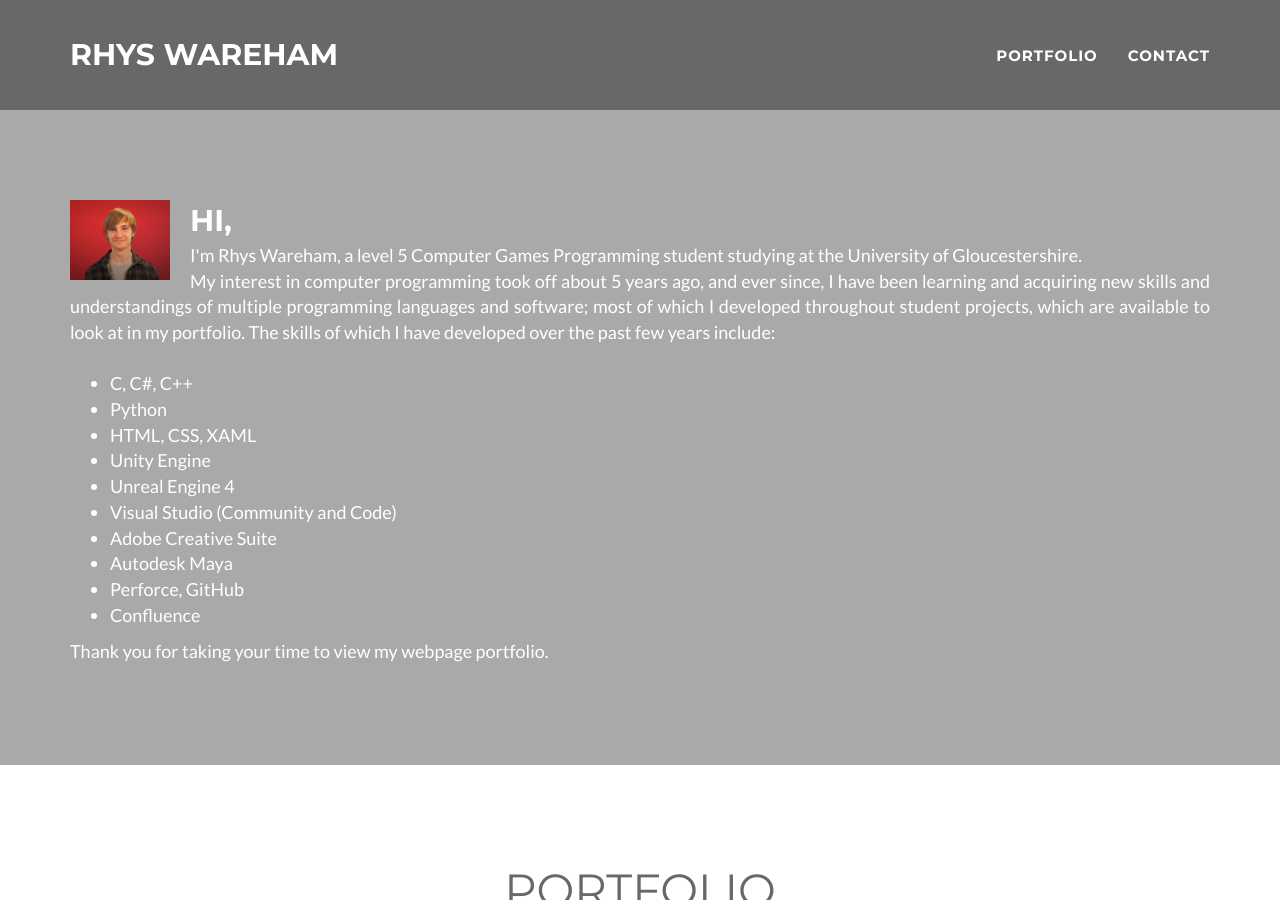
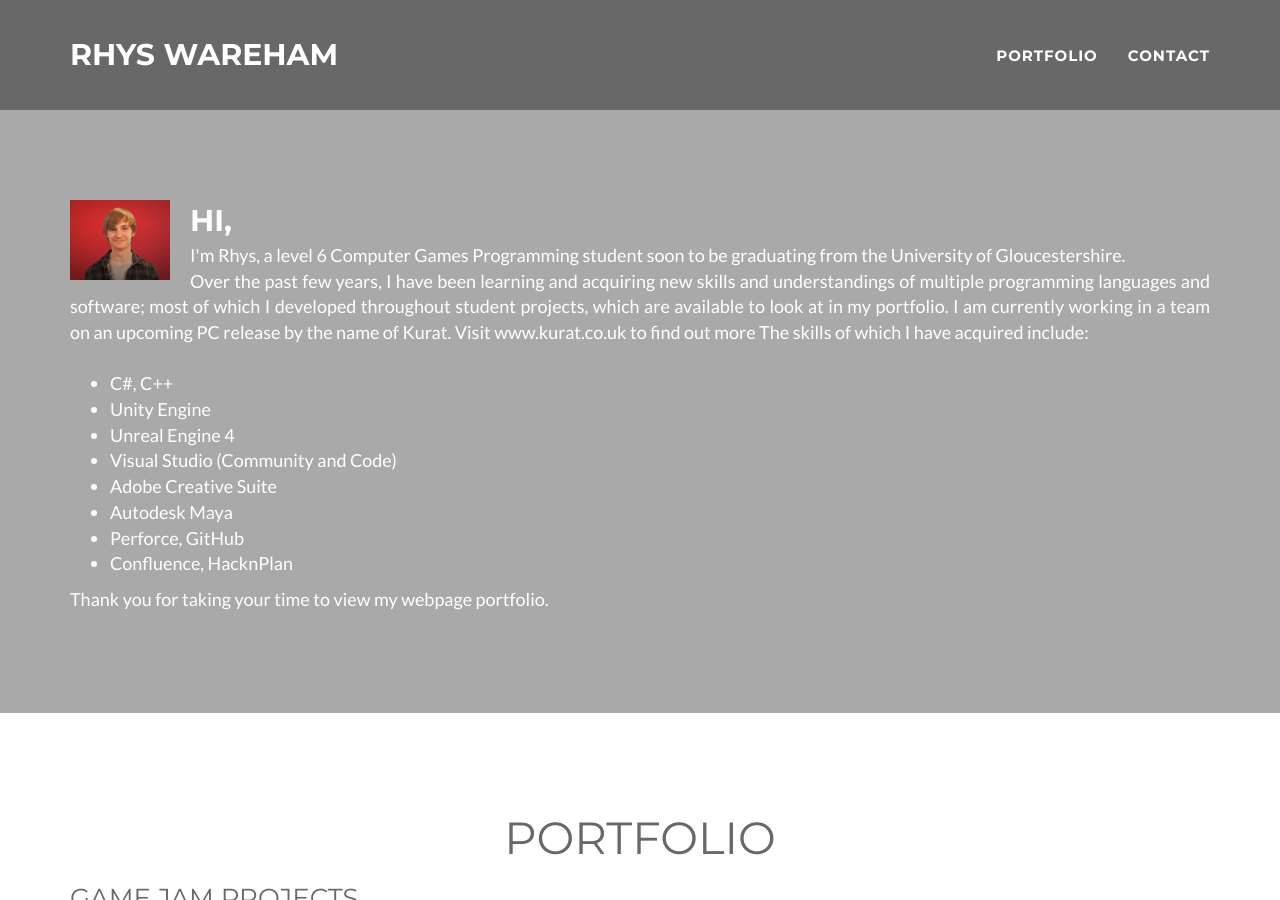
Before and after one commit to RhysWareham/rhyswareham.github.io, a Jekyll site: the page built from index.html, in a window 1280 px wide and 900 px high. Built offline with Jekyll 4.4.1, drawn with Linux system fonts in a browser that asks for light colours; nearby versions of some CDN libraries.

Commit message:
Editted bio

```diff
--- a/_includes/header.html
+++ b/_includes/header.html
@@ -6,21 +6,19 @@
                     <img class="img-responsive" src="img/Me.png" width="100em" alt="" style="margin-right:20px">
                     <div class="intro-text">
                         <span class="name">Hi,</span>
-                        <span class="skills" style="display:block;">I'm Rhys Wareham, a level 5 Computer Games Programming student studying at the University of Gloucestershire.<br>
-							My interest in computer programming took off about 5 years ago, and ever since, I have been learning and acquiring new skills and understandings of multiple programming languages and software; most of which I developed throughout student projects, which are available to look at in my portfolio.
-
-							The skills of which I have developed over the past few years include: <br><br>
+                        <span class="skills">I'm Rhys, a level 6 Computer Games Programming student soon to be graduating from the University of Gloucestershire.<br>
+							Over the past few years, I have been learning and acquiring new skills and understandings of multiple programming languages and software; most of which I developed throughout student projects, which are available to look at in my portfolio.
+							I am currently working in a team on an upcoming PC release by the name of Kurat. Visit www.kurat.co.uk to find out more
+							The skills of which I have acquired include: <br><br>
 							<ul>
-								<li>C, C#, C++</li>
-								<li>Python</li>
-								<li>HTML, CSS, XAML</li>
+								<li>C#, C++</li>
 								<li>Unity Engine</li>
 								<li>Unreal Engine 4</li>
 								<li>Visual Studio (Community and Code)</li>
 								<li>Adobe Creative Suite</li>
 								<li>Autodesk Maya</li>
 								<li>Perforce, GitHub</li>
-								<li>Confluence</li>
+								<li>Confluence, HacknPlan</li>
 							</ul>
 
 
```
